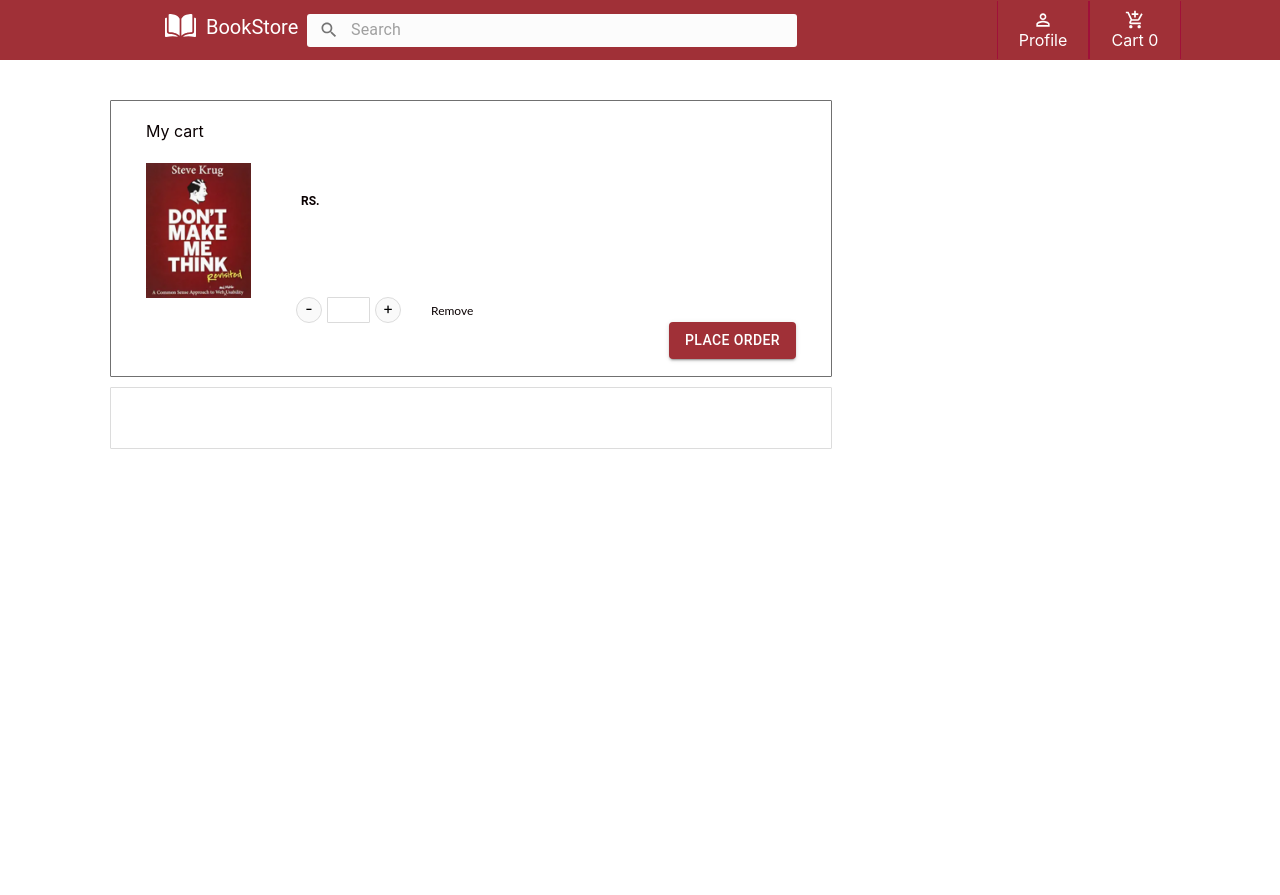
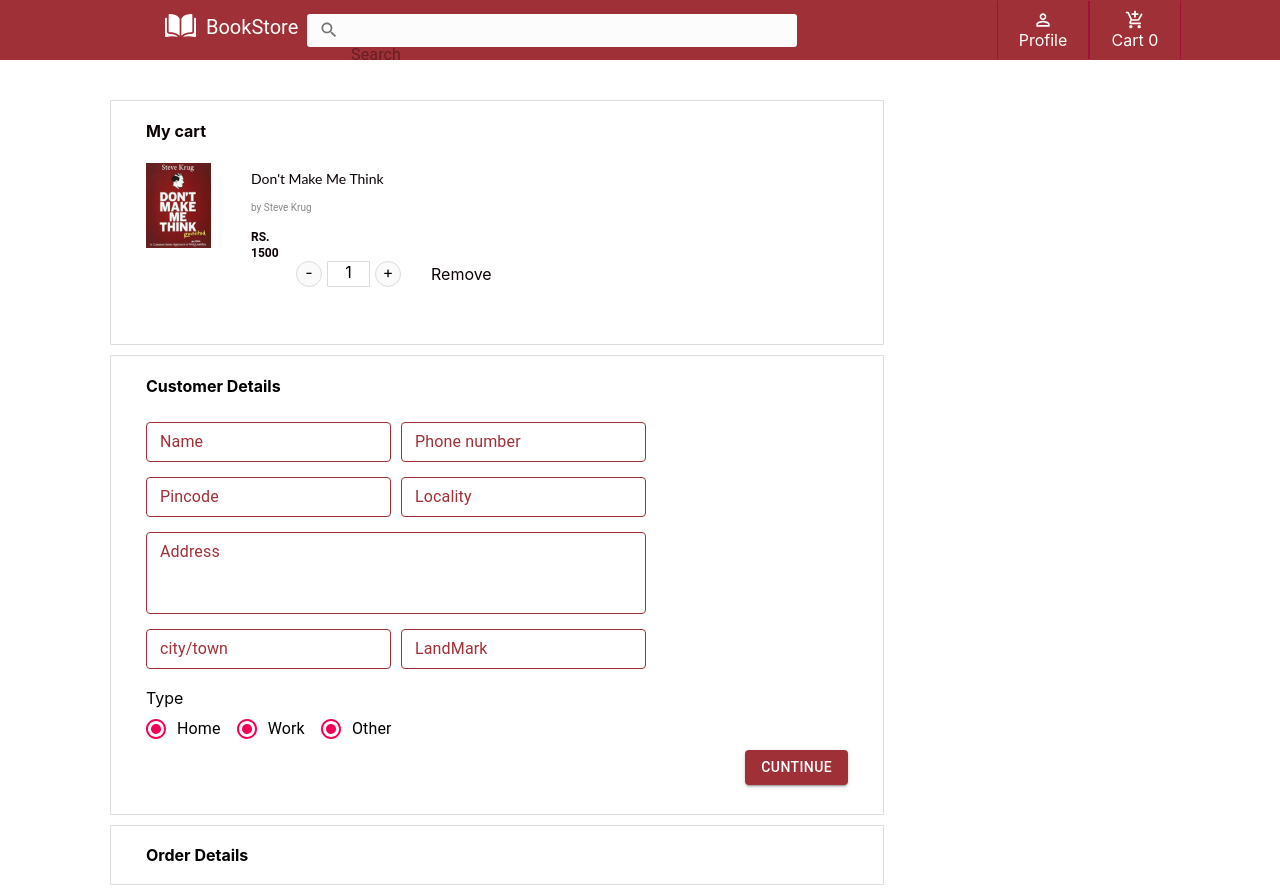
Before and after one commit to vismaya01/BookStore, a React (Create React App) app: page /cart in a window 1280 px wide. Both pictures are taken after a click on the button "PLACE ORDER". Before the commit the page ends 800 px from the top, so only its background shows below. Built offline with nearby package versions, Linux system fonts and the light colour scheme; no server answers.

Commit message:
Added: customer details ui

```diff
--- /dev/null
+++ b/src/component/Customer/Customer.css
@@ -0,0 +1,28 @@
+.form1 {
+    display: flex;
+    flex-direction: column;
+}
+
+.first {
+    display: flex;
+    width: 500px;
+    height: 45px;
+    margin-top: 10px;
+}
+
+.fullName1 {
+    margin-right: 10px !important;
+}
+
+.type {
+    margin-top: 30px;
+    font-weight: normal;
+}
+
+.MuiFormGroup-root {
+    flex-direction: row !important;
+}
+
+.MuiInputBase-root {
+    height: 82px !important;
+}
--- /dev/null
+++ b/src/component/Customer/Customer.jsx
@@ -0,0 +1,66 @@
+import React, { useState} from 'react'
+import './Customer.css'
+import { TextField, Radio, Button } from '@material-ui/core'
+import RadioGroup from '@material-ui/core/RadioGroup';
+import FormControlLabel from '@material-ui/core/FormControlLabel';
+import { makeStyles } from '@material-ui/core/styles';
+
+const useStyles = makeStyles((theme) => ({
+    MuiButtonRoot: {
+        height: 35,
+    },
+    MuiFormControlRoot: {
+        height: 82,
+        width: 500,
+        marginTop: 10,
+        marginBottom: 5,
+    },
+}));
+
+const Customer = (props) => {
+    const classes = useStyles();
+
+    return (
+        <>
+            <div className="form1">
+                <div className="first">
+                    <TextField noValidate size='small' label="Name"
+                        fullWidth margin="normal" variant="outlined" className="fullName1" />
+                    <TextField noValidate size='small' label="Phone number"
+                        fullWidth margin="normal" variant="outlined" />
+                </div>
+                <div className="first">
+                    <TextField noValidate size='small' label="Pincode"
+                        fullWidth margin="normal" variant="outlined" className="fullName1" />
+                    <TextField noValidate size='small' label="Locality"
+                        fullWidth margin="normal" variant="outlined" />
+                </div>
+                <div className={classes.MuiFormControlRoot}>
+                    <TextField className={classes.MuiInputBaseRoot}  noValidate size='small' label="Address"
+                        multiline fullWidth margin="normal" variant="outlined" />
+                </div>
+                <div className="first">
+                    <TextField noValidate size='small' label="city/town"
+                        fullWidth margin="normal" variant="outlined" className="fullName1" />
+                    <TextField noValidate size='small' label="LandMark"
+                        fullWidth margin="normal" variant="outlined" />
+                </div>
+                <div className="type">
+                    Type
+                   <RadioGroup>
+                        <FormControlLabel control={<Radio />} label="Home" />
+                        <FormControlLabel control={<Radio />} label="Work" />
+                        <FormControlLabel control={<Radio />} label="Other" />
+                    </RadioGroup>
+                </div>
+                <div className={props.open? "placeorder1" : "placeorder"}>
+                    <Button className={classes.MuiButtonRoot} onClick={() => props.setOpen(true)} variant="contained" color="primary">
+                        CUNTINUE
+                    </Button>
+                </div>
+            </div>
+        </>
+    )
+}
+
+export default Customer
--- a/src/component/DisplayCart/DisplayCart.css
+++ b/src/component/DisplayCart/DisplayCart.css
@@ -6,20 +6,22 @@
 }
 
 .cart1 {
-    width: 650px;
-    height: 235px;
+    width: 774px;
+    height: 245px;
     background: #FFFFFF 0% 0% no-repeat padding-box;
-    border: 1px solid #707070;
+    border: 1px solid #DCDCDC;
     border-radius: 1px;
     padding: 20px 35px;
     margin: 10px;
+    box-sizing: border-box;
 }
 
 .myCart {
     width: 85px;
     height: 22px;
     text-align: left;
-    font: normal normal medium 18px/22px 'Lato';
+    font-weight: bold;
+    font-size: 18px/22px ;
     letter-spacing: 0px;
     color: #0A0102;
     margin-bottom: 20px;
@@ -27,17 +29,26 @@
 
 .bookdetails {
     width: 236px;
-    height: 135px;
+    height: 89px;
     display: flex;
+    margin-bottom: 10px;
 }
 
 .image1 {
-    width: 105px;
-    height: 135px;
+    width: 65px;
+    height: 85px;
+}
+
+.image1 > img {
+    width: 65px;
+    height: 85px;
 }
 
 .details1 {
-    margin-left: 50px;
+    margin-left: 40px;
+    display: flex;
+    flex-direction: column;
+    justify-content: space-around;
 }
 
 .Booktitle {
@@ -63,6 +74,7 @@
     border: 1px solid #DBDBDB;
     border-radius: 15px;
     text-align: center;
+    cursor: pointer;
 }
 
 .value1 {
@@ -73,13 +85,12 @@
     border-radius: 1px;
     margin-left: 5px;
     margin-right: 5px;
+    text-align: center;
 }
 
 .remove {
     width: 42px;
-    height: 15px;
     text-align: center;
-    font: normal normal normal 12px/15px Lato;
     letter-spacing: 0px;
     color: #0A0102;
     margin-left: 30px;
@@ -90,12 +101,62 @@
     justify-content: flex-end;
 }
 
+.placeorder1 {
+    display: none;
+}
+
 .customer {
-    width: 650px;
-    height: 40px;
+    width: 774px;
+    height: 60px;
     background: #FFFFFF 0% 0% no-repeat padding-box;
     border: 1px solid #DCDCDC;
     border-radius: 1px;
     margin: 10px;
     padding: 10px 35px;
+    display: flex;
+    align-items: center;
+    box-sizing: border-box;
+    font-weight: bold;
 }
+
+.customer1 {
+    width: 774px;
+    height: 460px;
+    background: #FFFFFF 0% 0% no-repeat padding-box;
+    border: 1px solid #DCDCDC;
+    border-radius: 1px;
+    margin: 10px;
+    padding: 20px 35px;
+    display: flex;
+    flex-direction: column;
+    box-sizing: border-box;
+    font-weight: bold;
+}
+
+.order {
+    width: 774px;
+    height: 60px;
+    background: #FFFFFF 0% 0% no-repeat padding-box;
+    border: 1px solid #DCDCDC;
+    border-radius: 1px;
+    margin: 10px;
+    padding: 10px 35px;
+    display: flex;
+    align-items: center;
+    box-sizing: border-box;
+    font-weight: bold;
+}
+
+.order1 {
+    width: 774px;
+    height: 237px;
+    box-sizing: border-box;
+    display: flex;
+    flex-direction: column;
+    margin: 10px;
+    padding: 20px 35px;
+    background: #FFFFFF 0% 0% no-repeat padding-box;
+    border: 1px solid #DCDCDC;
+    border-radius: 1px;
+    font-weight: bold;
+}
--- a/src/component/DisplayCart/DisplayCart.jsx
+++ b/src/component/DisplayCart/DisplayCart.jsx
@@ -1,9 +1,22 @@
-import React from 'react'
+import React, { useState } from 'react'
 import './DisplayCart.css'
 import Image from '../../assets/Image.png'
 import {Button} from '@material-ui/core'
+import Customer from '../Customer/Customer'
+import { makeStyles } from '@material-ui/core/styles';
+
+const useStyles = makeStyles((theme) => ({
+    MuiButtonRoot: {
+        height: 35,
+    },
+}));
 
 export default function DisplayCart() {
+    const classes = useStyles();
+    const [quantity, setQuantity] = useState(1)
+    const [open, setOpen] = useState(false)
+    const [openOrder, setOpenOrder] = useState(false)
+
     return (
         <div className="display-cart">
             <div className="cart1">
@@ -16,35 +29,42 @@ export default function DisplayCart() {
                     </div>
                     <div className="details1">
                             <div className="Booktitle">
-
+                                Don't Make Me Think
                             </div>
                             <div className="auther">
+                                by Steve Krug
                             </div>
                             <div className="cash">
-                                RS.
+                                RS. 1500
                             </div>
                     </div>
                 </div>
                 <div className="quantity">
-                    <div className="control">
+                    <div className="control" onClick={() => setQuantity(quantity-1)}>
                         -
                     </div>
                     <div className="value1">
-
+                        {quantity}
                     </div>
-                    <div className="control">
+                    <div className="control" onClick={() => setQuantity(quantity+1)}>
                         +
                     </div>
                     <div className="remove">
                         Remove
                     </div>
                 </div>
-                <dis className="placeorder">
-                    <Button variant="contained" color="primary">PLACE ORDER</Button>
-                </dis>
+                <div className={open? "placeorder1" : "placeorder"}>
+                    <Button className={classes.MuiButtonRoot} onClick={() => setOpen(true)} variant="contained" color="primary">
+                        PLACE ORDER
+                    </Button>
+                </div>
             </div>
-            <div className="customer">
-
+            <div className={open? "customer1" : "customer" }>
+                Customer Details
+                {open? <Customer open={openOrder} setOpen={setOpenOrder} /> : null }
+            </div>
+            <div className={openOrder? "order1" : "order" }>
+                Order Details
             </div>
         </div>
     )
```
Also changed, not shown: 1 other file (tests, documents, lock files or other folders).
